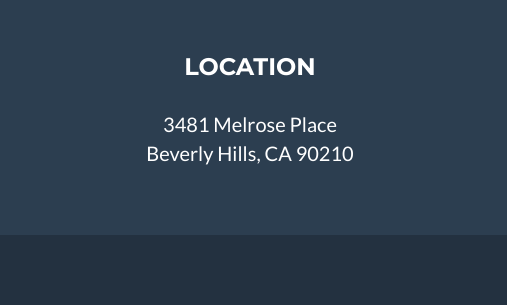
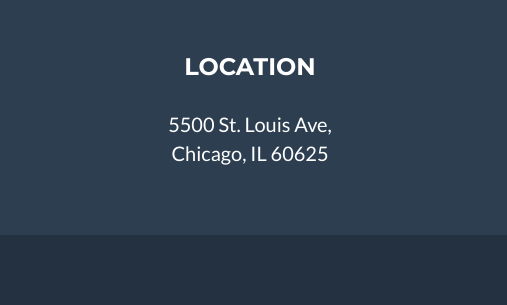
Before and after one commit to citlalli17/citlalli17.github.io, a website: page index.html in a window 1280 px wide. Shown: the part 2729-3034 px from the top of the page, 0-507 px from the left. Drawn offline with nearby package versions, Linux system fonts and the light colour scheme.

Commit message:
changed address to NEIU

```diff
--- a/index.html
+++ b/index.html
@@ -243,8 +243,8 @@
                 <div class="row">
                     <div class="footer-col col-md-4">
                         <h3>Location</h3>
-                        <p>3481 Melrose Place
-                            <br>Beverly Hills, CA 90210</p>
+                        <p>5500 St. Louis Ave,
+                            <br>Chicago, IL 60625</p>
                     </div>
                     <div class="footer-col col-md-4">
                         <h3>Around the Web</h3>
```
